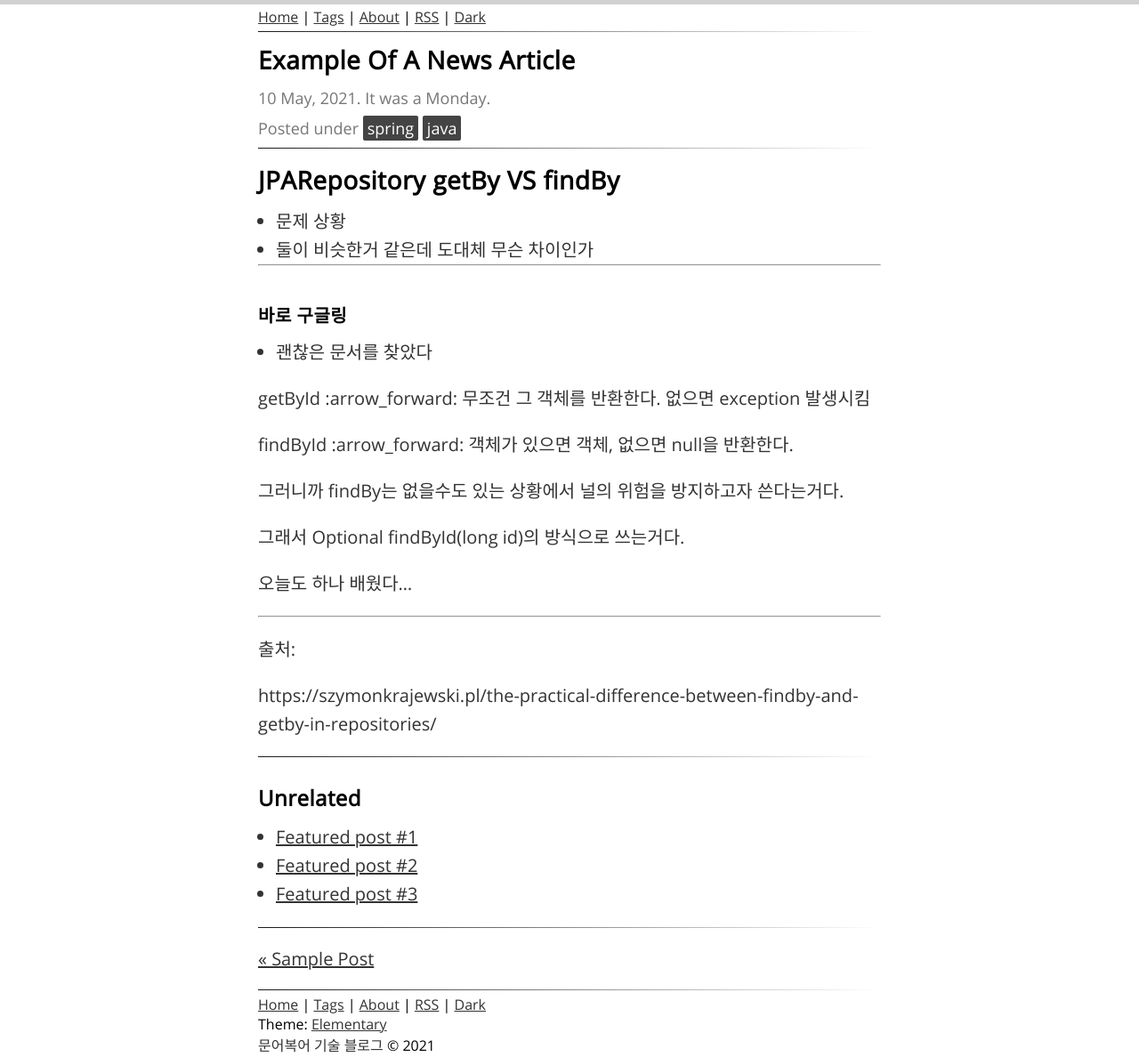
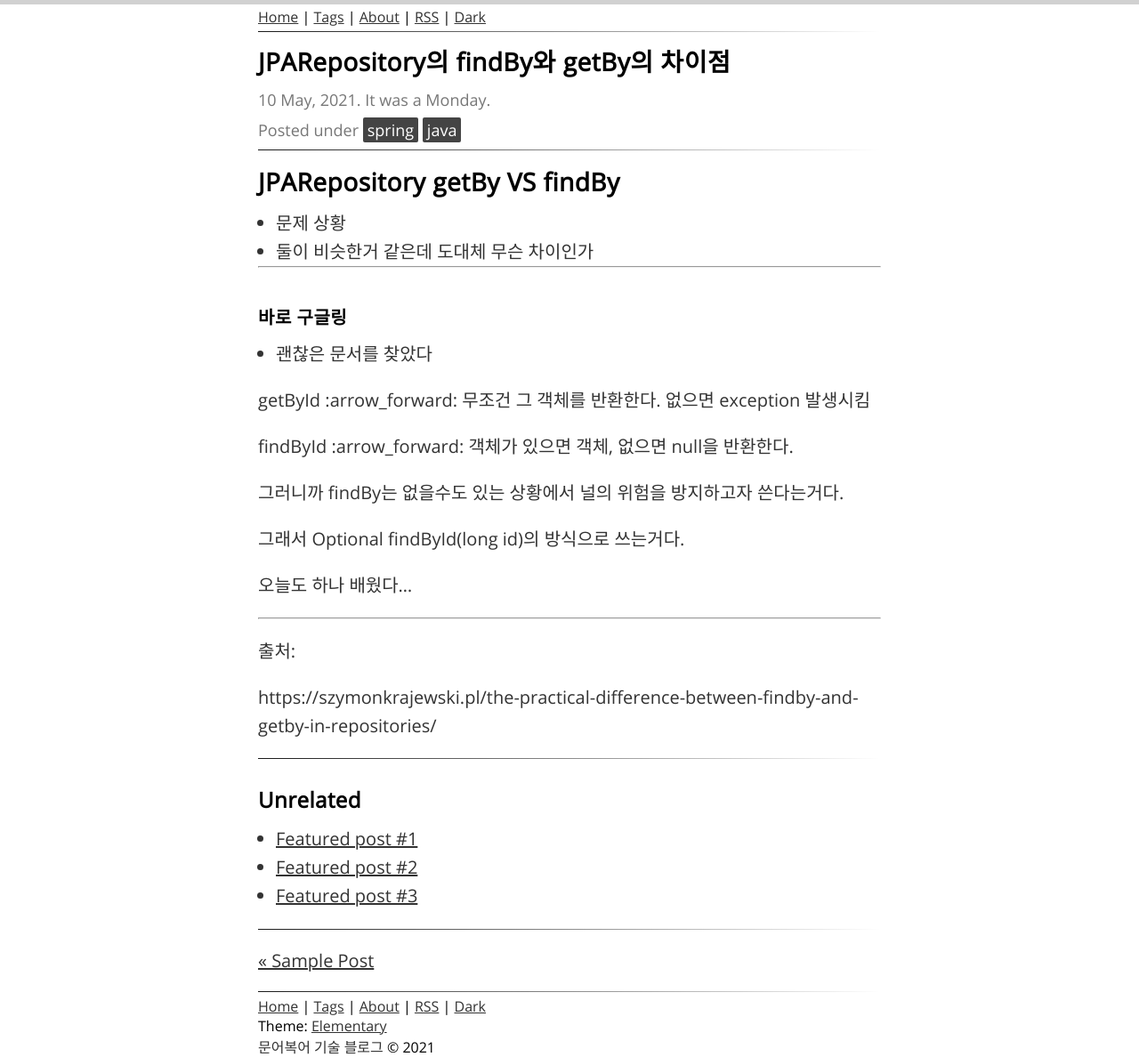
Before and after one commit to OctopusSwellfish/OctopusSwellfish.github.io, a Jekyll site: the page built from _springs/2021-05-10-JPARepository-getby-vs-findby.md, in a window 1280 px wide. Shown: the whole page at 89% size. Built offline with Jekyll 4.4.1, drawn with Linux system fonts in a browser that asks for light colours; some web fonts are replaced.

Commit message:
:sparkles: upload post `JPA findby VS getby`

```diff
--- a/_springs/2021-05-10-JPARepository-getby-vs-findby.md
+++ b/_springs/2021-05-10-JPARepository-getby-vs-findby.md
@@ -1,6 +1,6 @@
 ---
 layout: post
-title: Example Of A News Article
+title: JPARepository의 findBy와 getBy의 차이점
 tags:
 - spring
 - java
```
